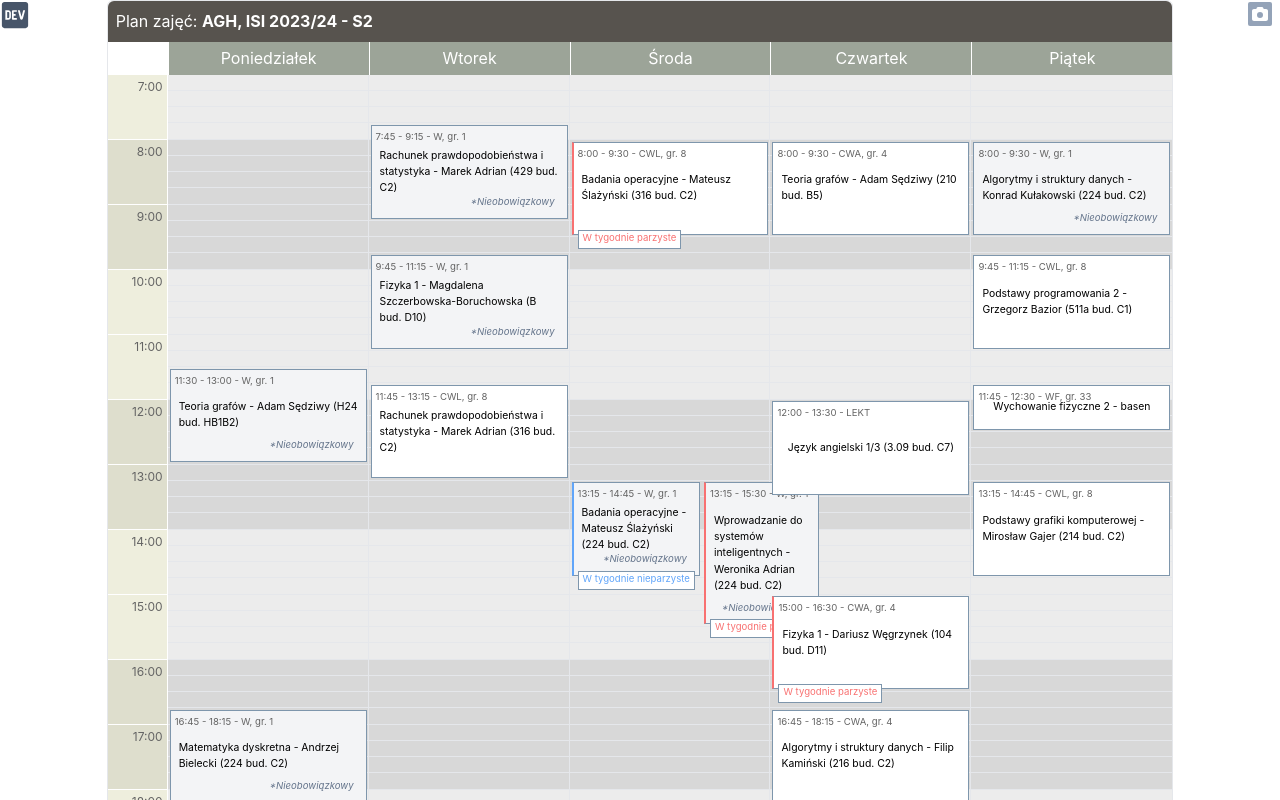
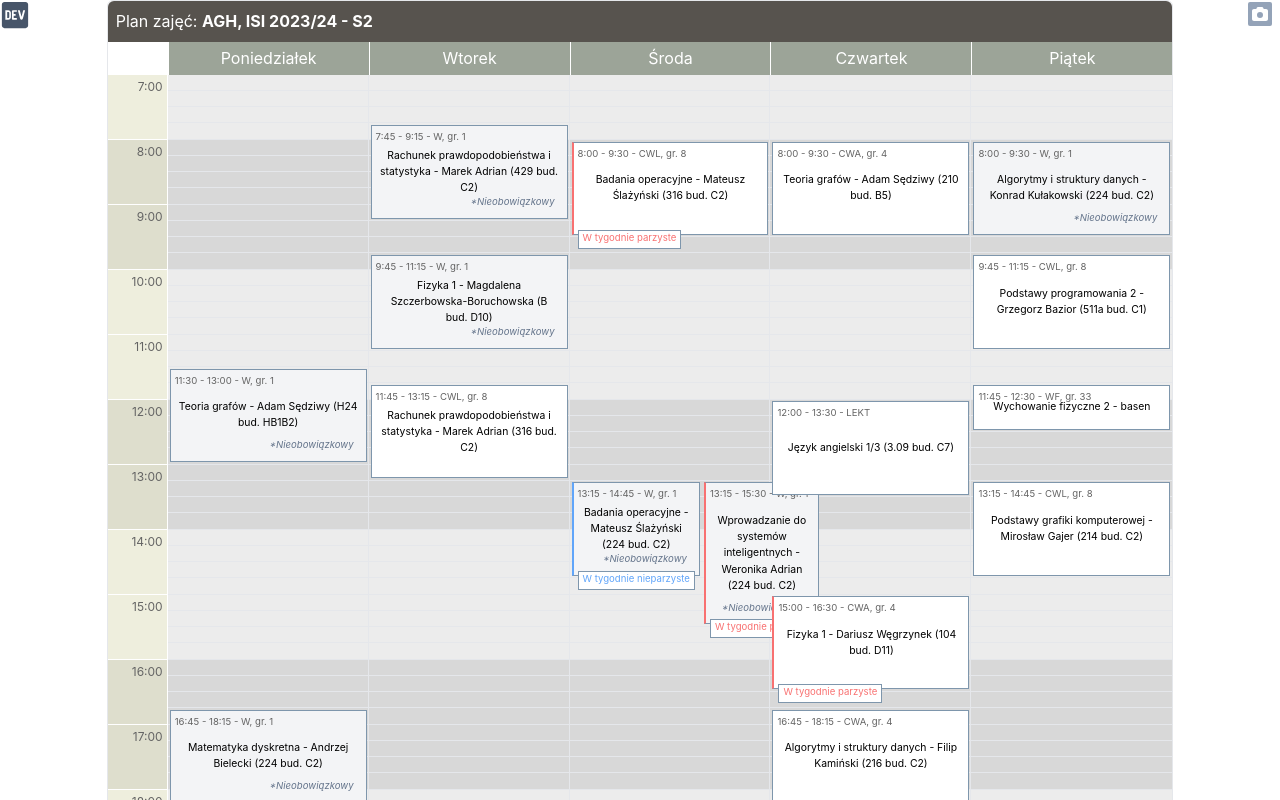
Before and after one commit to marcinwolder/usos-plan-generator, a React (Vite) app: page / in a window 1280 px wide. Shown: the top 800 px of the page. Built offline with nearby package versions, Linux system fonts and the light colour scheme.

Commit message:
UPDATE - fix some bugs
FIXED - lecture name is centered

```diff
--- a/src/Lecture.tsx
+++ b/src/Lecture.tsx
@@ -259,7 +259,7 @@ const Lecture: React.FC<{
 				{StartTime} - {StopTime} - {Type}
 				{LectureGroup}
 			</div>
-			<div className='p-1 flex justify-center items-center h-full text-[0.65em]'>
+			<div className='p-1 flex justify-center items-center h-full text-[0.65em] text-center'>
 				{Name}
 			</div>
 			{Controls}
```
